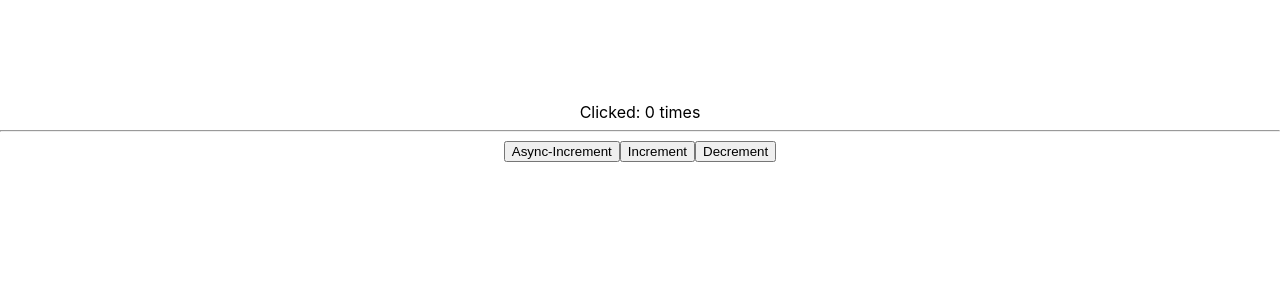
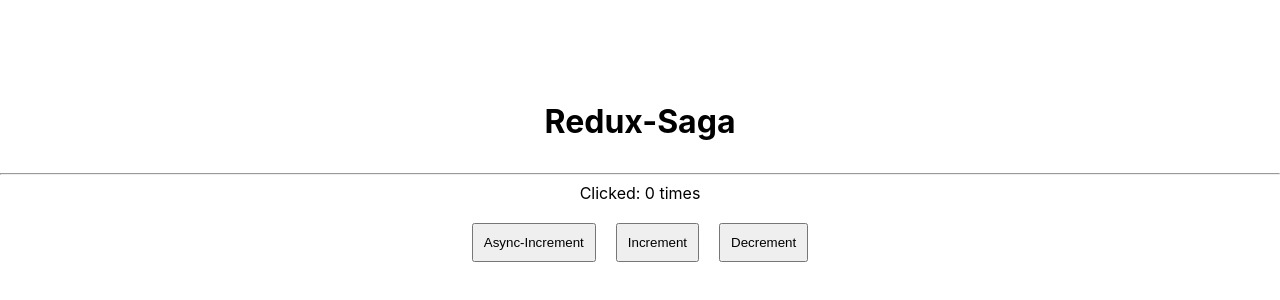
Before and after one commit to nik-dolphin/redux-saga-project, a React (Create React App) app: page / in a window 1280 px wide. Shown: the part 58-358 px from the top of the page. Built offline with nearby package versions, Linux system fonts and the light colour scheme.

Commit message:
class comp

```diff
--- a/src/component/counter.js
+++ b/src/component/counter.js
@@ -6,17 +6,20 @@
   onAsyncIncrement,
 } from "../redux-saga/actions/index";
 import { connect } from "react-redux";
-import { bindActionCreators } from 'redux'
+import { bindActionCreators } from "redux";
 
 class counter extends React.Component {
   render() {
     return (
       <div style={{ marginTop: "10em" }}>
+        <h1 style={{ marginBottom: "1em" }}>Redux-Saga</h1>
+        <hr />
         <div>Clicked: {this.props.count} times</div>
-        <hr />
-        <button onClick={this.props.onAsyncIncrement}>Async-Increment</button>
-        <button onClick={this.props.onIncrement}>Increment</button>
-        <button onClick={this.props.onDecrement}>Decrement</button>
+        <div style={{padding: '10px'}}>
+          <button onClick={this.props.onAsyncIncrement} style={{padding: '10px', margin: '10px', cursor: 'pointer'}}>Async-Increment</button>
+          <button onClick={this.props.onIncrement} style={{padding: '10px', margin: '10px', cursor: 'pointer'}}>Increment</button>
+          <button onClick={this.props.onDecrement} style={{padding: '10px', margin: '10px', cursor: 'pointer'}}>Decrement</button>
+        </div>
       </div>
     );
   }
@@ -37,11 +40,14 @@
 // };
 
 const mapDispachToProps = (dispatch) => {
-  return bindActionCreators({
-    onIncrement: onIncrement,
-    onDecrement: onDecrement,
-    onAsyncIncrement: onAsyncIncrement,
-  }, dispatch);
+  return bindActionCreators(
+    {
+      onIncrement: onIncrement,
+      onDecrement: onDecrement,
+      onAsyncIncrement: onAsyncIncrement,
+    },
+    dispatch
+  );
 };
 
 export default connect(mapStateToProps, mapDispachToProps)(counter);
```
